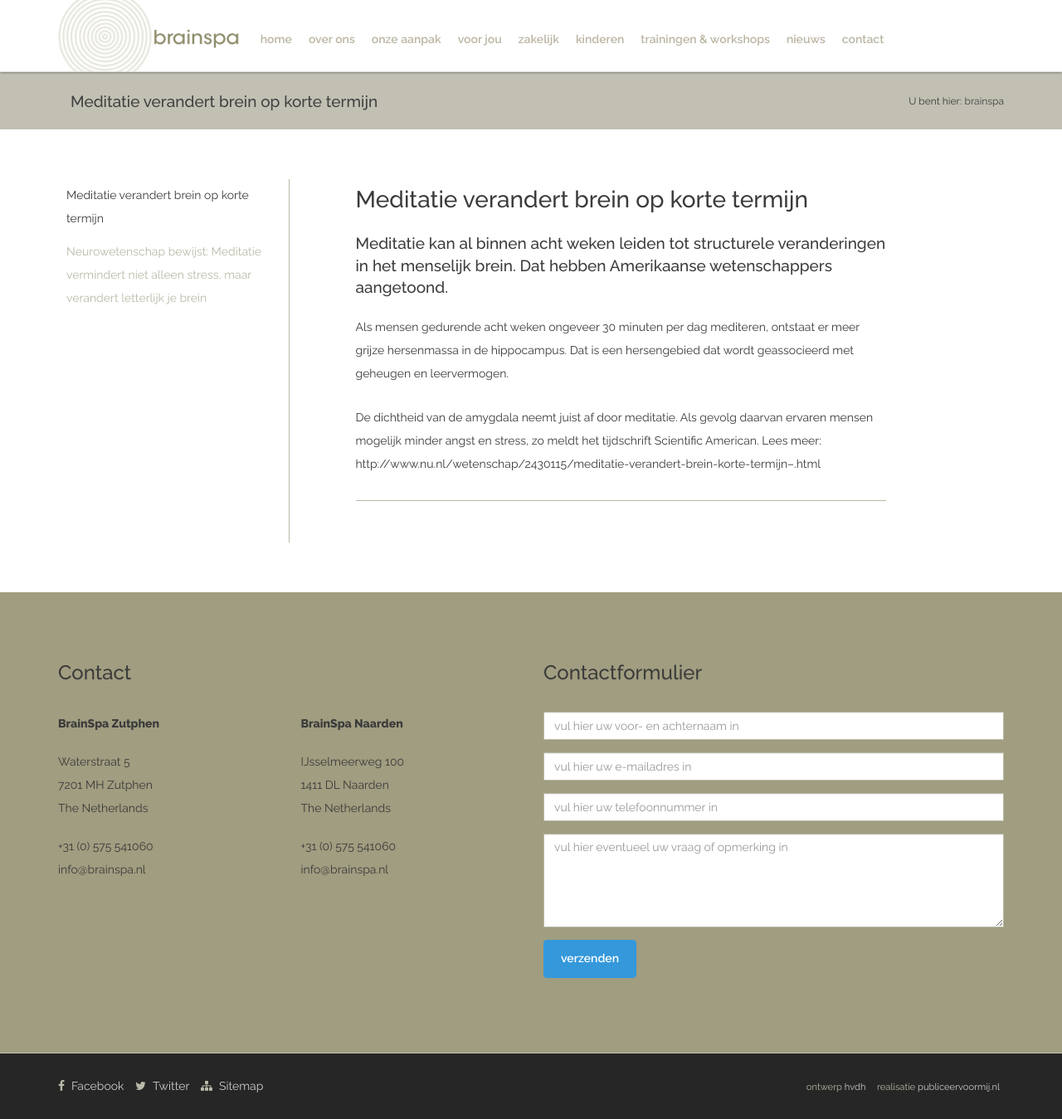
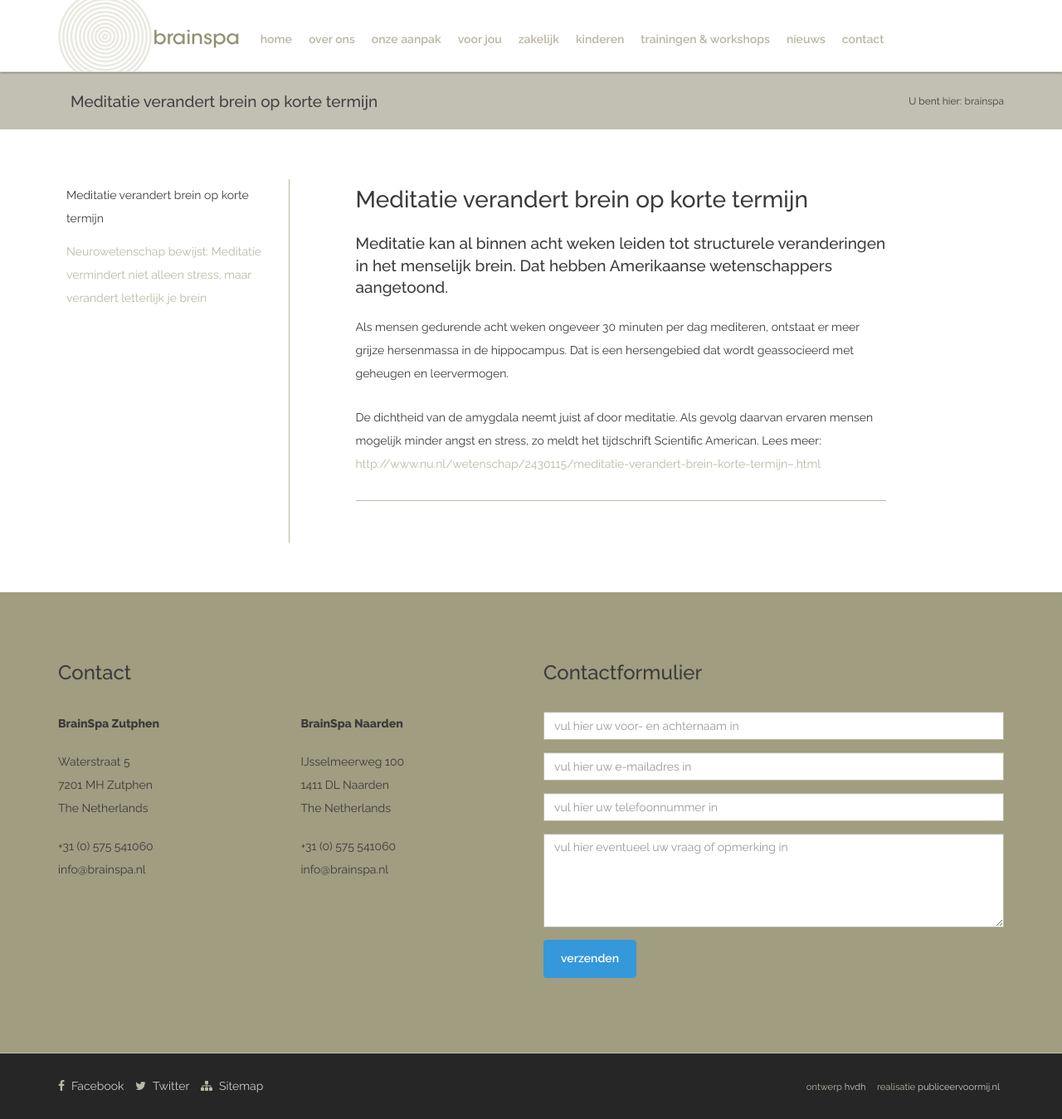
Before and after one commit to dveninga/brainspa, a Jekyll site: the page built from _posts/nieuws/2015-11-26-meditatie-verandert-brein-op-korte-termijn.md, in a window 1280 px wide. Shown: the whole page at 83% size. Built offline with Jekyll 4.4.1, drawn with Linux system fonts in a browser that asks for light colours; part of the change alters nothing that is shown.

```diff
--- a/_posts/nieuws/2015-11-26-meditatie-verandert-brein-op-korte-termijn.md
+++ b/_posts/nieuws/2015-11-26-meditatie-verandert-brein-op-korte-termijn.md
@@ -7,13 +7,15 @@ noindex: false
 sitemap: true
 publish: true
 permalink: ""
-redirect_from: null
+redirect_from:
+  - "null"
 title: Meditatie verandert brein op korte termijn
 ---
+
 
 ##  Meditatie kan al binnen acht weken leiden tot structurele veranderingen in het menselijk brein. Dat hebben Amerikaanse wetenschappers aangetoond.
 
 Als mensen gedurende acht weken ongeveer 30 minuten per dag mediteren, ontstaat er meer grijze hersenmassa in de hippocampus. Dat is een hersengebied dat wordt geassocieerd met geheugen en leervermogen.
 
 De dichtheid van de amygdala neemt juist af door meditatie. Als gevolg daarvan ervaren mensen mogelijk minder angst en stress, zo meldt het tijdschrift Scientific American.
-Lees meer: http://www.nu.nl/wetenschap/2430115/meditatie-verandert-brein-korte-termijn--.html
+Lees meer: [http://www.nu.nl/wetenschap/2430115/meditatie-verandert-brein-korte-termijn--.html](http://www.nu.nl/wetenschap/2430115/meditatie-verandert-brein-korte-termijn--.html)
```
